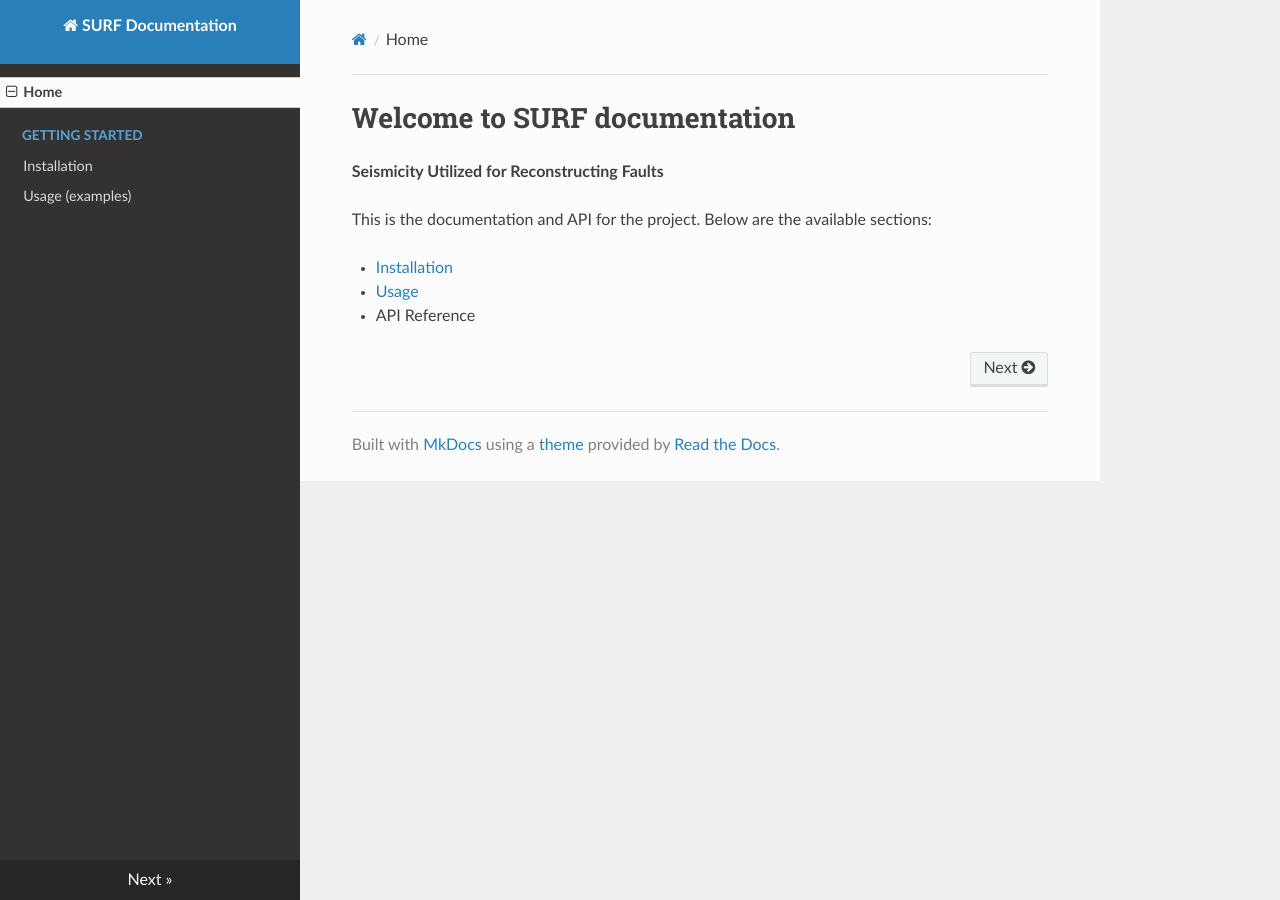
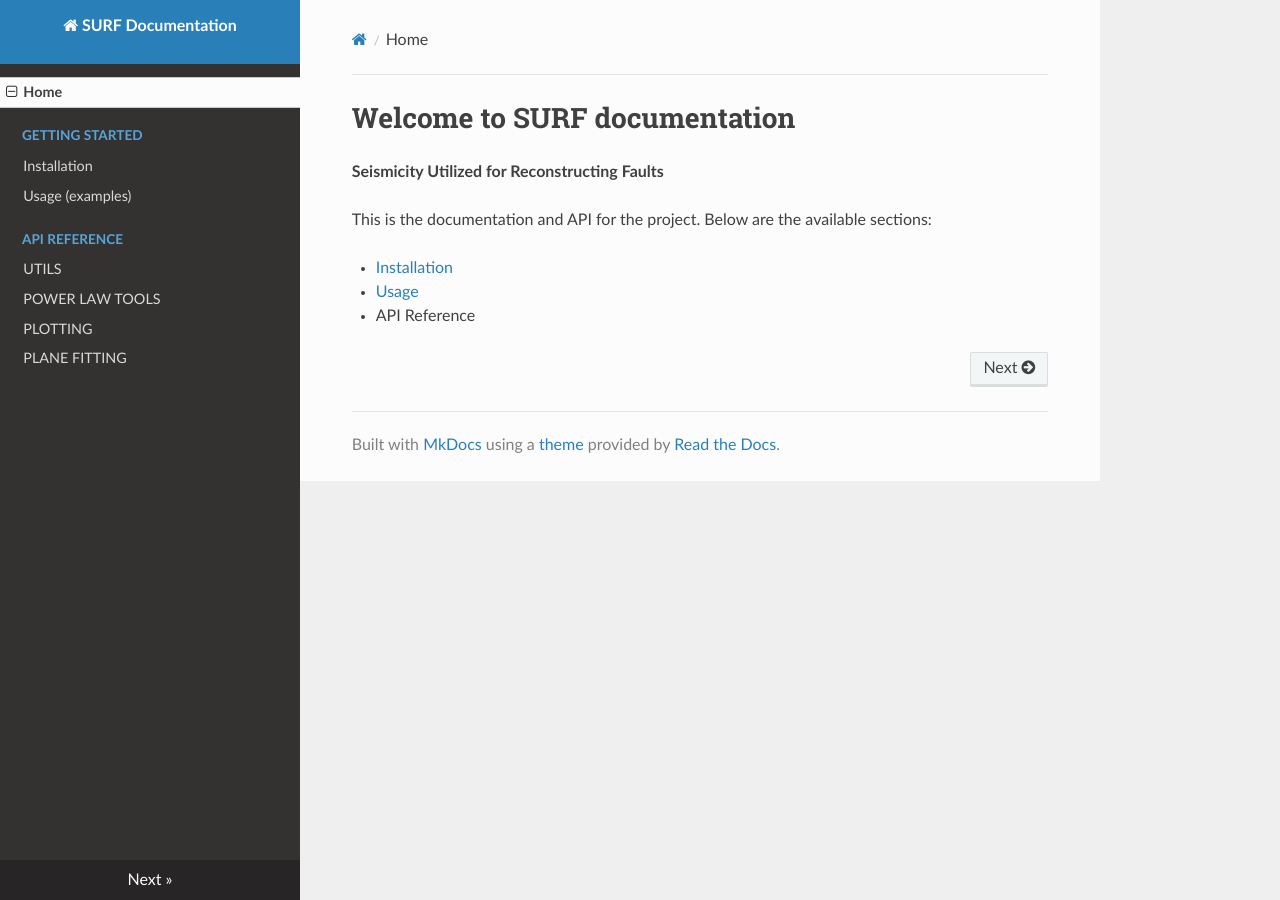
Before and after one commit to travisalongi/surf_doc, an MkDocs documentation site: the page built from docs/index.md, in a window 1280 px wide. Built offline with MkDocs 1.6.1, drawn with Linux system fonts in a browser that asks for light colours; nearby versions of some CDN libraries; some of the changed lines change nothing that is shown.

Commit message:
Add back the API in mkdocs

```diff
--- a/docs/api/api_index.md
+++ /dev/null
@@ -1,2 +0,0 @@
-
-- [plotting](plotting.md)
--- a/mkdocs.yml
+++ b/mkdocs.yml
@@ -8,11 +8,11 @@ nav:
   - Getting Started:
     - Installation: installation.md
     - Usage (examples): usage.md
-  # - API Reference:
-  #   - UTILS: api/utils.md
-  #   - POWER LAW TOOLS: api/power_law_tools.md
-  #   - PLOTTING: api/plotting.md
-  #   - PLANE FITTING: api/ransac3d.md
+  - API Reference:
+    - UTILS: api/utils.md
+    - POWER LAW TOOLS: api/power_law_tools.md
+    - PLOTTING: api/plotting.md
+    - PLANE FITTING: api/ransac3d.md
 
 plugins:
   - mkdocstrings
```
